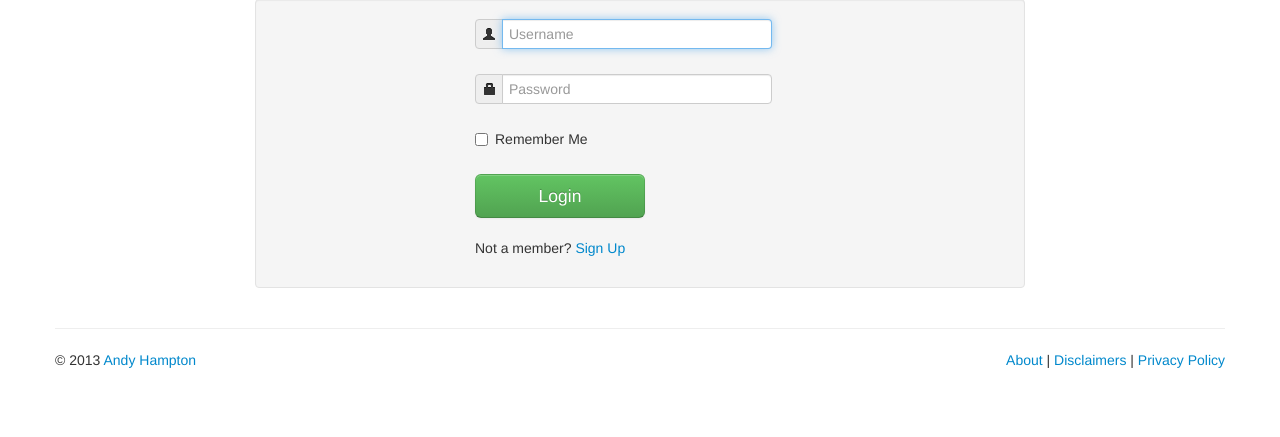
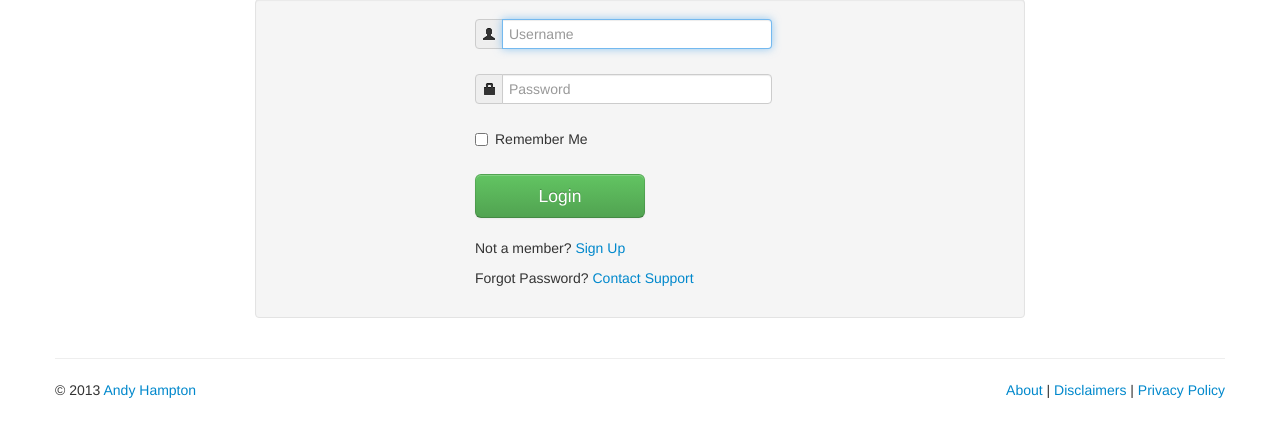
Before and after one commit to ahampt/Pref, a Django app: template pref/webapp/templates/profile/login.html in a window 1280 px wide. Shown: the part 121-558 px from the top of the page. Run offline with Django 3.2, Linux system fonts and the light colour scheme; the template is opened without the code that fills it, so the values that code supplies are empty; some libraries are stand-ins or nearby versions.

Commit message:
Add simple Forgot Password option

```diff
--- a/pref/webapp/templates/profile/login.html
+++ b/pref/webapp/templates/profile/login.html
@@ -39,6 +39,12 @@
 				<p>Not a member? <a href="{{register_url}}{% if request.GET.redirect %}?redirect={{request.GET.redirect}}{% endif %}">Sign Up</a></p>
 			</div>
 		</div>
+		<div class="row">
+			<div class="span4 offset2">
+				{% url "webapp.views.profile.register" as register_url %}
+				<p>Forgot Password? <a href="mailto:support@pref.andyhampton.com?subject=Forgot%20Password&body=Username%3A%20<replace%20this%20text%20with%20your%20username%20and%20send%20the%20email%2C%20someone%20will%20get%20back%20to%20you%20soon>">Contact Support</a></p>
+			</div>
+		</div>
 	</form>
 	{% include 'includes/footer.html' %}
 </body>
```
